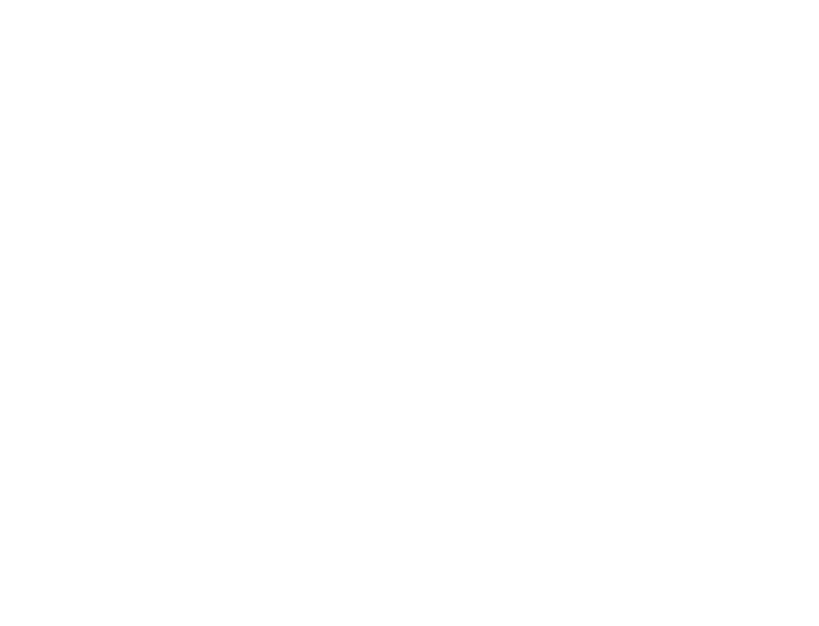
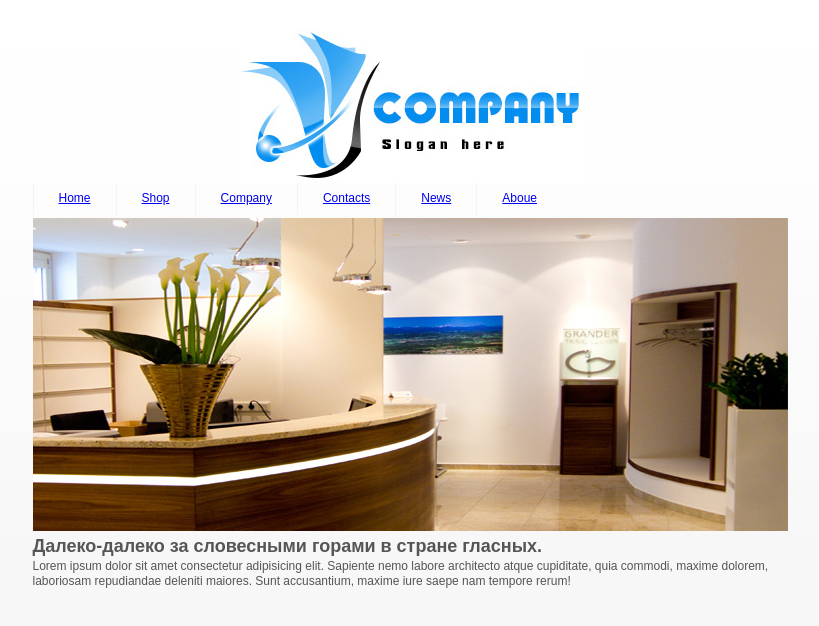
Before and after one commit to nexus85/webfomyself_html, a plain HTML site: page index.html in a window 1280 px wide. Shown: the whole page, without its empty margins (230-1049 px from the left). Drawn offline with Linux system fonts and the light colour scheme.

Commit message:
there lesson

```diff
--- /dev/null
+++ b/css/style.css
@@ -0,0 +1,39 @@
+* {
+    padding: 0;
+    margin: 0;
+}
+
+imp {
+    bottom: 0;
+}
+
+body {
+    background: #f5f5f5 url(../img/body-bg.jpg) top repeat-x;
+    font: 12px Arial;
+    color: #555;
+    line-height: 1.3;
+}
+
+.contaner-1 {
+    width: 755px;
+    margin: 0 auto;
+}
+
+header {
+    padding: 30px 0 0 0;
+}
+
+.logo {
+    margin: 0 auto;
+    display: block;
+}
+
+nav ul {
+    list-style: none;
+}
+
+nav ul li {
+    float: left;
+    padding: 8px 25px;
+    border-left: 1px solid #f4f4f4;
+}
--- a/index.html
+++ b/index.html
@@ -5,11 +5,47 @@
     <meta charset="UTF-8">
     <meta name="viewport" content="width=device-width, initial-scale=1.0">
     <meta http-equiv="X-UA-Compatible" content="ie=edge">
-    <title>Document</title>
+    <title>Сайт компании</title>
+    <link rel="stylesheet" href="css/style.css">
 </head>
 
 <body>
 
+    <div class="contaner-1">
+        <header>
+            <a href="#"><img src="img/logo.jpg" alt="logo" class="logo"></a>
+
+            <nav>
+                <ul>
+                    <li><a href="#">Home</a></li>
+                    <li><a href="#">Shop</a></li>
+                    <li><a href="#">Company</a></li>
+                    <li><a href="#">Contacts</a></li>
+                    <li><a href="#">News</a></li>
+                    <li><a href="#">Aboue</a></li>
+                </ul>
+            </nav>
+
+
+
+        </header>
+        <div class="main-content">
+            <div class="main-content-img">
+                <img src="img/content-img.jpg" alt="">
+            </div>
+            <!-- /.main-content-img -->
+            <article>
+                <h1>Далеко-далеко за словесными горами в стране гласных.</h1>
+                <p>Lorem ipsum dolor sit amet consectetur adipisicing elit. Sapiente nemo labore architecto atque cupiditate, quia commodi, maxime dolorem, laboriosam repudiandae deleniti maiores. Sunt accusantium, maxime iure saepe nam tempore rerum!</p>
+
+            </article>
+        </div>
+        <!-- /.main-content -->
+    </div>
+    <!-- /.contaner-1 -->
+
+
+
 </body>
 
 </html>
```
Also changed, not shown: img/body-bg.jpg (added), img/content-img.jpg (added), img/logo.jpg (added).
